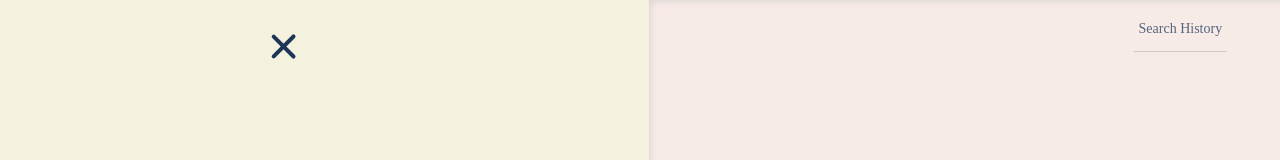
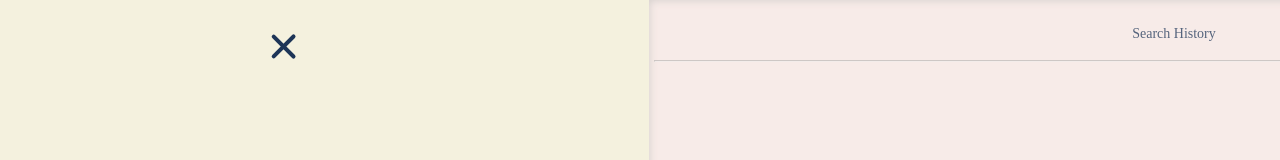
Before and after one commit to dharmabumzee/Search-Engine-API, a React (Create React App) app in the folder client/: page / in a window 1280 px wide. Both pictures are taken after a click on the button 868 px from the left and 766 px from the top of the page. Shown: the top 160 px of the page. Built offline with nearby package versions, Linux system fonts and the light colour scheme; the HTML template or start-up script is replaced by a standard one.

Commit message:
temporary css fix

```diff
--- a/client/src/App.css
+++ b/client/src/App.css
@@ -310,7 +310,7 @@ textarea {
 
 @media (min-width: 768px) {
   .menu-menu--full {
-    width: 48.5vw;
+    width: 83vw;
   }
 }
 
@@ -327,6 +327,9 @@ textarea {
   }
   .header.subtitle {
     font-size: 18px !important;
+  }
+  .menu-menu--full {
+    width: 82vw !important;
   }
 }
 
@@ -497,4 +500,7 @@ textarea {
   .menu-menu--full {
     margin-left: -60px;
   }
+  .menu-menu--full {
+    width: 86vw !important;
+  }
 }
--- a/client/src/components/Menu.css
+++ b/client/src/components/Menu.css
@@ -1,28 +1,13 @@
 .query-history {
-  display: grid !important;
-  grid-template-columns: repeat(auto-fill, minmax(120px, 1fr)) !important;
-  grid-gap: 10px !important;
-  text-align: center !important;
+  display: grid;
+  grid-template-columns: repeat(auto-fill, minmax(120px, 1fr));
+  grid-gap: 10px;
+  text-align: center;
 }
 
-/* div.box-item {
-  text-align: center !important;
-  justify-content: center;
-  justify-self: center;
-  align-self: center;
-} */
-
-.recent {
-  text-align: center !important;
-  align-items: center !important;
-  align-self: center !important;
-  vertical-align: middle !important;
-  justify-content: center;
-  justify-items: center;
-}
 .nav {
   width: 100vw;
   margin: 5px;
-  text-align: center !important;
-  justify-content: center !important;
+  text-align: center;
+  justify-content: center;
 }
--- a/client/src/components/Menu.js
+++ b/client/src/components/Menu.js
@@ -1,18 +1,24 @@
 import React from "react";
 import { animated } from "react-spring";
+import "./Menu.css";
 
 const Menu = ({ style, children, handleOnClick, setOpen }) => (
   <animated.div className="menu-menu menu-menu--full" style={style}>
-    <nav>
-      <h1 className="recent recent-search">
+    <nav className="nav">
+      <h1 className="recent-search">
         Search History <i className="history icon" />
       </h1>
       <hr className="classic-divider" />
+      <div className="query-history">
         {children.map((item, index) => {
           return (
             <div className="content" key={index}>
               <li className="ui list recent" key={index}>
-              <a className="content" href="/" onClick={() => setOpen(false)}>
+                <a
+                  className="content-link"
+                  href="/"
+                  onClick={() => setOpen(false)}
+                >
                   <div className="box-item" onClick={handleOnClick}>
                     {item}
                   </div>
@@ -21,6 +27,7 @@ const Menu = ({ style, children, handleOnClick, setOpen }) => (
             </div>
           );
         })}
+      </div>
     </nav>
   </animated.div>
 );
--- a/client/src/components/SearchBar.js
+++ b/client/src/components/SearchBar.js
@@ -29,7 +29,7 @@ class SearchBar extends React.Component {
     this.props.onSubmit(this.props.term);
   }
 
-  // handles onClick in search history to repeat API request and populate the search input
+  // handles onClick in search history to repeat API request and populate the search input - refactor this react way using refs
   handleOnClick = async (e) => {
     e.preventDefault();
     this.setState({ term: e.target.textContent });
@@ -52,11 +52,11 @@ class SearchBar extends React.Component {
     this.fetchData(term.toUpperCase());
   };
 
-  handleEnter(e) {
-    if (e.keyCode === 13) {
-      e.target.blur();
-    }
-  }
+  // handleEnter(e) {
+  //   if (e.keyCode === 13) {
+  //     e.target.blur();
+  //   }
+  // }
 
   componentDidMount() {
     this.searchData = JSON.parse(localStorage.getItem("search"));
@@ -97,7 +97,7 @@ class SearchBar extends React.Component {
               inputMode="search"
               autoComplete="off"
               onClick={(e) => this.setState({ term: "" })}
-              onKeyUp={(e) => this.handleEnter(e)}
+              // onKeyUp={(e) => this.handleEnter(e)}
             />
             <i className="search icon"></i>
           </div>
```
Lines whose indentation alone changed are shown as unchanged.
